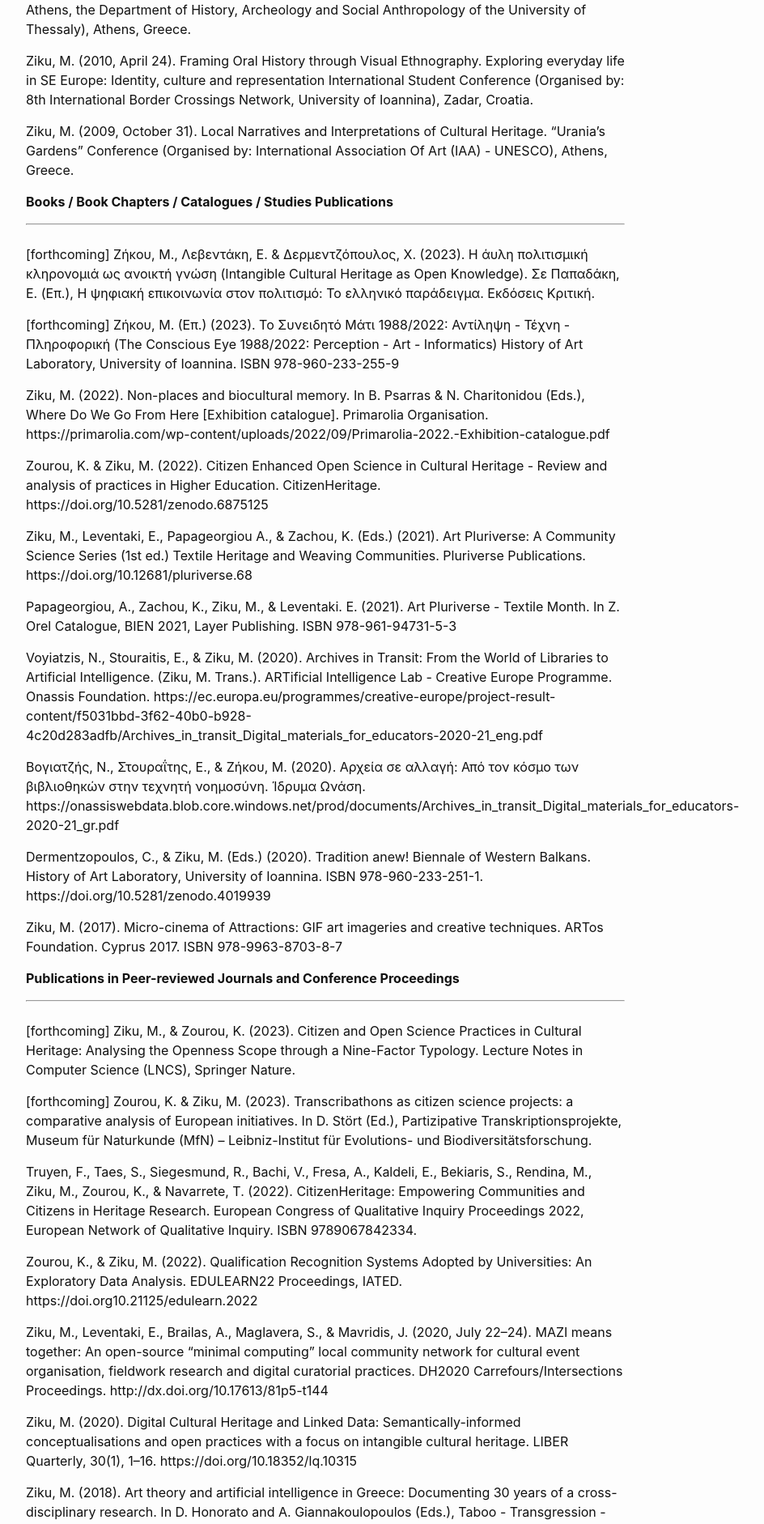
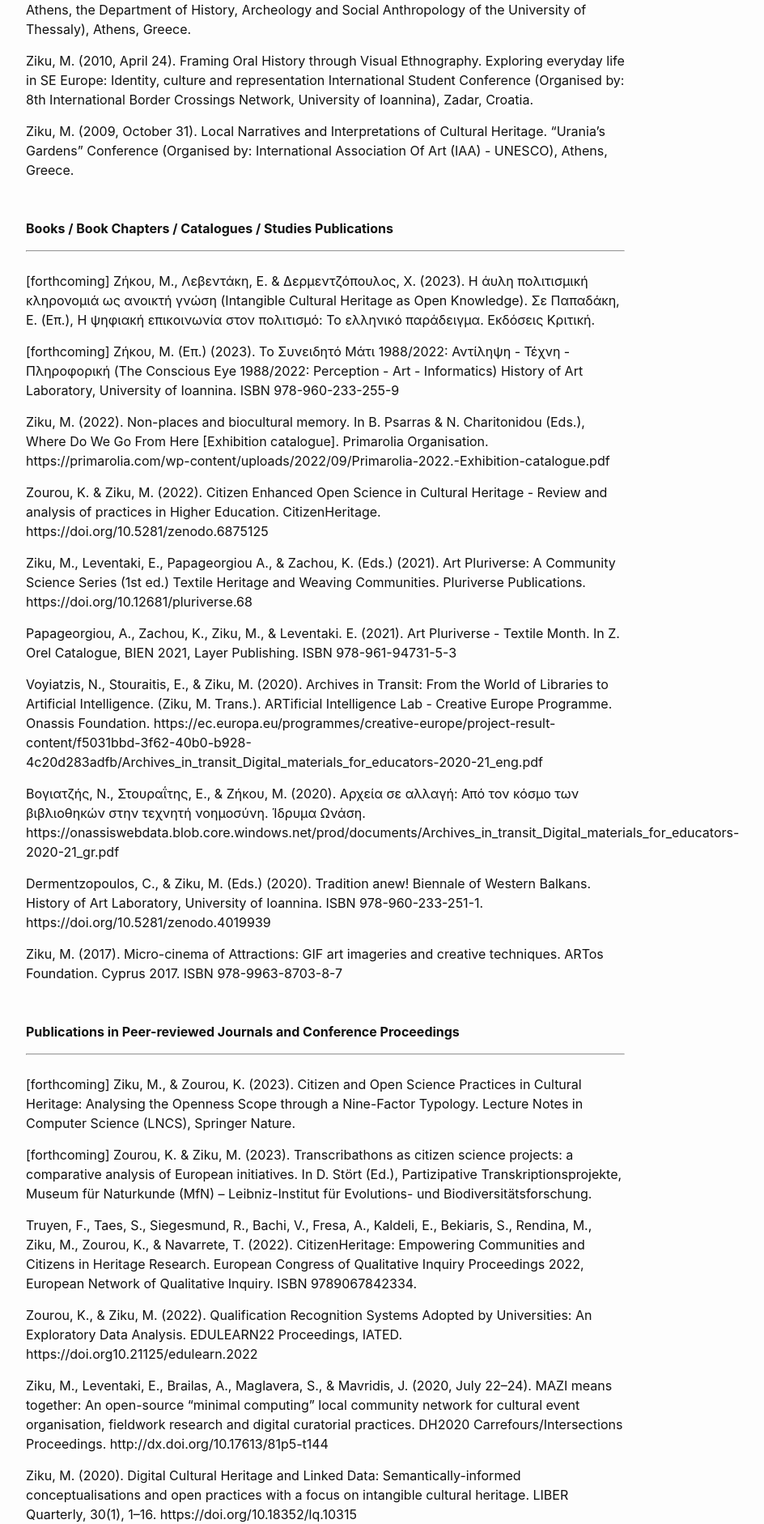
Before and after one commit to mziku/mziku.github.io, a Jekyll site: the page built from publications.md, in a window 1280 px wide. Shown: the part 1933-3815 px from the top of the page at 81% size, without its empty margins (238-1182 px from the left). Built offline with Jekyll 4.4.1, drawn with Linux system fonts in a browser that asks for light colours.

Commit message:
Update publications.md

```diff
--- a/publications.md
+++ b/publications.md
@@ -47,7 +47,8 @@ Ziku, M. (2012, November 24). Image & Text Relations in the Printed Editions of
 Ziku, M. (2010, April 24). Framing Oral History through Visual Ethnography. Exploring everyday life in SE Europe: Identity, culture and representation International Student Conference (Organised by: 8th International Border Crossings Network, University of Ioannina), Zadar, Croatia.
 
 Ziku, M. (2009, October 31). Local Narratives and Interpretations of Cultural Heritage. “Urania’s Gardens” Conference (Organised by: International Association Of Art (IAA) - UNESCO), Athens, Greece.
-
+<br>
+<br>
 **Books / Book Chapters / Catalogues / Studies Publications**
 
 ---
@@ -71,7 +72,8 @@ Voyiatzis, N., Stouraitis, E., & Ziku, M. (2020). Archives in Transit: From the
 Dermentzopoulos, C., & Ziku, M. (Eds.) (2020). Tradition anew! Biennale of Western Balkans. History of Art Laboratory, University of Ioannina. ISBN 978-960-233-251-1. https://doi.org/10.5281/zenodo.4019939
 
 Ziku, M. (2017). Micro-cinema of Attractions: GIF art imageries and creative techniques. ARTos Foundation. Cyprus 2017. ISBN 978-9963-8703-8-7
-
+<br>
+<br>
 **Publications in Peer-reviewed Journals and Conference Proceedings**
 
 ---
@@ -91,8 +93,8 @@ Ziku, M. (2020). Digital Cultural Heritage and Linked Data: Semantically-informe
 Ziku, M. (2018). Art theory and artificial intelligence in Greece: Documenting 30 years of a cross-disciplinary research. In D. Honorato and A. Giannakoulopoulos (Eds.), Taboo - Transgression - Transcendence in Art & Science - 2017 Conference Proceedings. Ionian University - Department of Audio & Visual Arts. ISBN 978-960-7260-60-4.
 
 Ziku, M., & Kounava, A. (2018). Ποιο το νόημα να κάνουμε εκθέσεις; Μια απάντηση από το 2030 (Translation of Nora’s Sternfeld essay ‘Why exhibit at all? An answer from the year 2030’). Τετράδια Μουσειολογίας (Museology Notebooks), Issue 11. ISSN 1790-0980.
-
-
+<br>
+<br>
 **Articles & presentations in Web-based Platforms**
 
 ---
@@ -109,8 +111,8 @@ Zourou, K., & Ziku, M. (2021, February 18). FAIR clinic (?) for Citizen Science
 
 Ziku, M., & Gabriels, N. (2020, May 1). Opening up a little more: A minimal-computing approach for developing Git and machine-actionable GLAM open data. Enriching Heritage at KU Leuven. https://enrichingheritage.wordpress.com/2020/05/01/git-and-machine-actionable-data-pilot/
 
-Ziku, M. (2013, February 19). Τracing collective memory and improvisational musical poetry in contemporary urban space. The Art Foundation (T.A.F.). http://theartfoundation.metamatic.gr/EN/BLOG_/art-culture/858/tracing_collective_memory_and_improvisational_musical_poetry_in_contemporary_urban_space/
-
+Ziku, M. (2013, February 19). Τracing collective memory and improvisational musical poetry in contemporary urban space. The Art Foundation (T.A.F.). http://theartfoundation.metamatic.gr/EN/BLOG_/art-culture/858/tracing_collective_memory_and_improvisational_musical_poetry_in_contemporary_urban_space/ <br>
+<br>
 **Other Publications / Contributions**
 
 ---
@@ -127,7 +129,8 @@ Ziku, M. (Transl.) (2020, Oct 14). Europeana Public Domain Usage Guidelines Gree
 
 Ζήκου, Μ. (Transl.) (2020, July 14). Αναδύοντας τη διεθνή εικόνα των Open GLAM. (Translated from D. McCarthy Uncovering the global picture of Open GLAM). Open GLAM Medium. https://medium.com/open-glam/αναδύοντας-τη-διεθνή-εικόνα-των-open-glam-a3509bfc533f
 
-
+<br>
+<br>
 **Invited Presentations / Panels / Moderation**
 
 ---
@@ -155,7 +158,8 @@ Venue	Πολιτισμός & περιφερειακή ανάπτυξη σε κα
 Ziku M. (Invited Speaker)
 Title	Ο υπο-προσδιορισμός στο έργο της Πολυξένης Κασδά (The under-determination in Polyxene Kasda’s work)
 Venue	Artificial Intelligence Professor John Kontos Needles Poly Kasda's Conscious Eye: Perception - Consciousness - Diegesis - Discovery - Creativity (Book presentation, Notios Anemos Publications), 02.16.2016, Στοά του Βιβλίου (Books' Archway), Athens, Greece.
-
+<br>
+<br>
 **Interviews and other Media Highlights**
 
 ---
```
